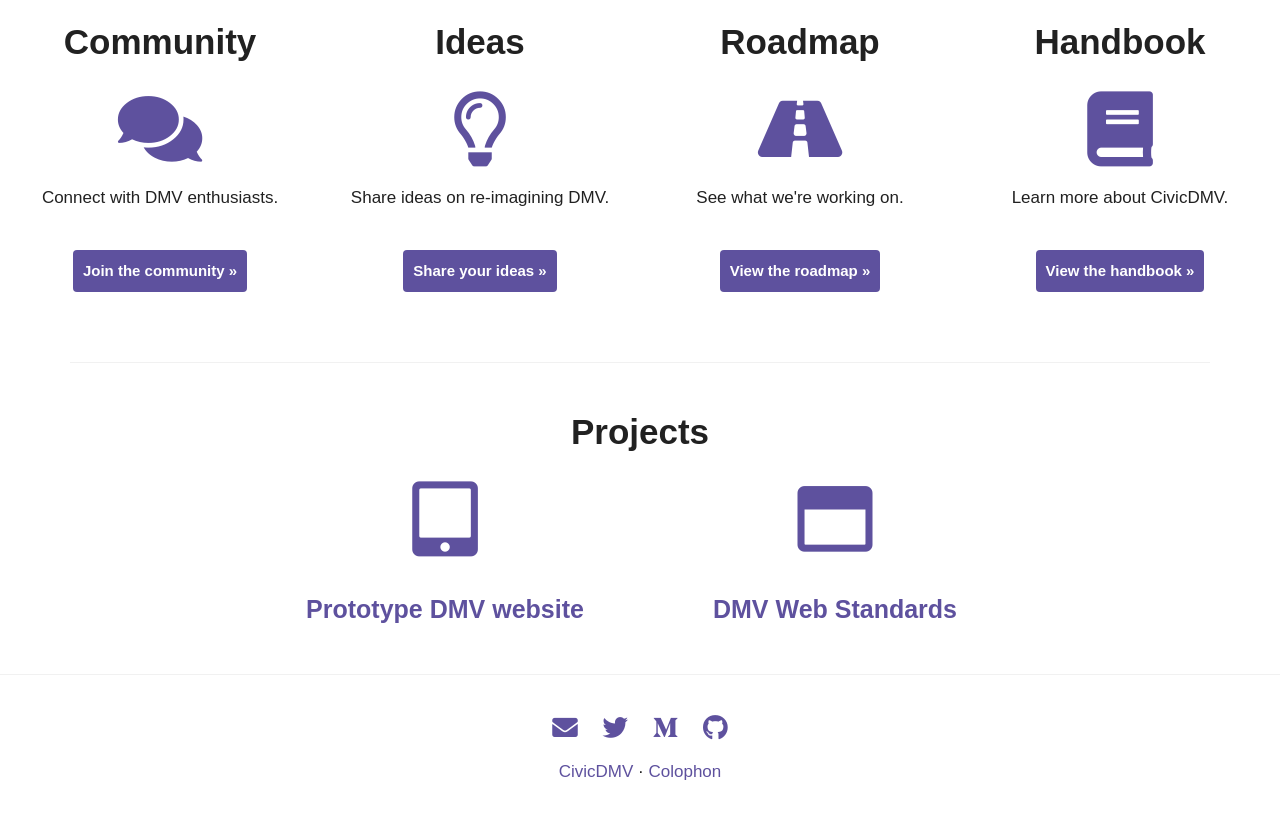
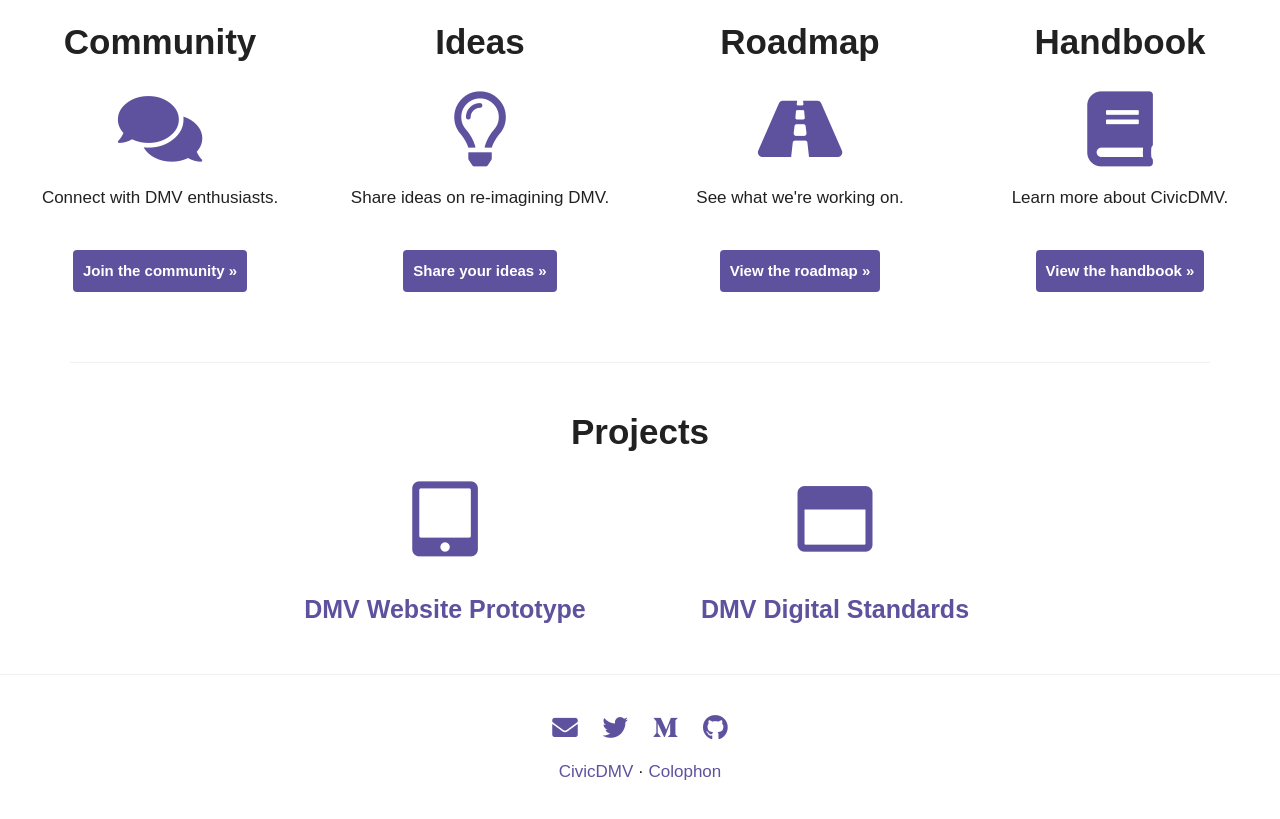
Before and after one commit to civicdmv/civicdmv.github.io, a plain HTML site: page index.html in a window 1280 px wide. Shown: the part 513-1332 px from the top of the page. Drawn offline with nearby package versions, Linux system fonts and the light colour scheme.

Commit message:
Update projects

```diff
--- a/index.html
+++ b/index.html
@@ -131,11 +131,11 @@
         </div>
         <div class="col-md-4 text-center">
           <p><a href="https://civicdmv.github.io/dmv-website/"><i class="fas fa-tablet-alt"></i></a></p>
-          <h3><a href="https://civicdmv.github.io/dmv-website/">Prototype DMV website</a></h3>
+          <h3><a href="https://civicdmv.github.io/dmv-website/">DMV Website Prototype</a></h3>
         </div>
         <div class="col-md-4 text-center">
           <p><a href="https://github.com/civicdmv/ops/issues/2"><i class="far fa-window-maximize"></i></a></p>
-          <h3><a href="https://github.com/civicdmv/ops/issues/2">DMV Web Standards</a></h3>
+          <h3><a href="https://github.com/civicdmv/ops/issues/2">DMV Digital Standards</a></h3>
         </div>
         <div class="col-md-2">
         </div>
```
